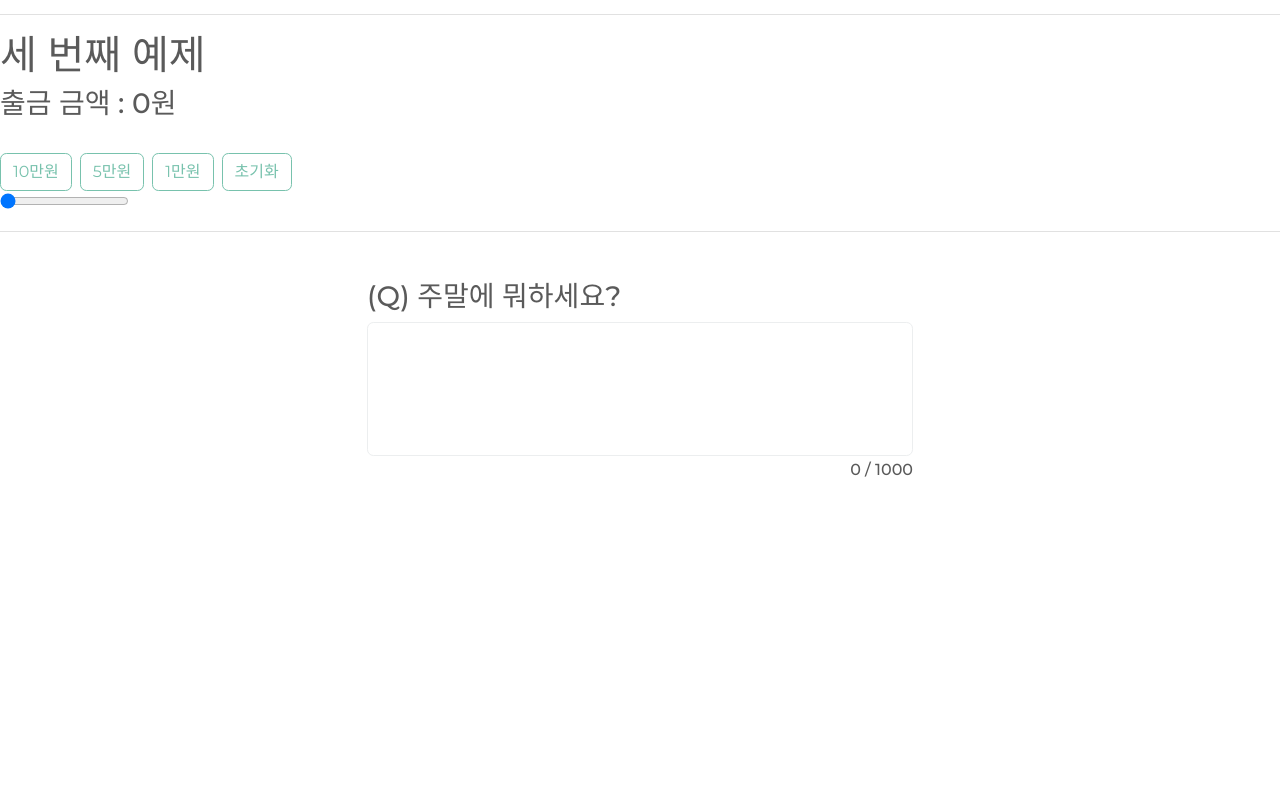
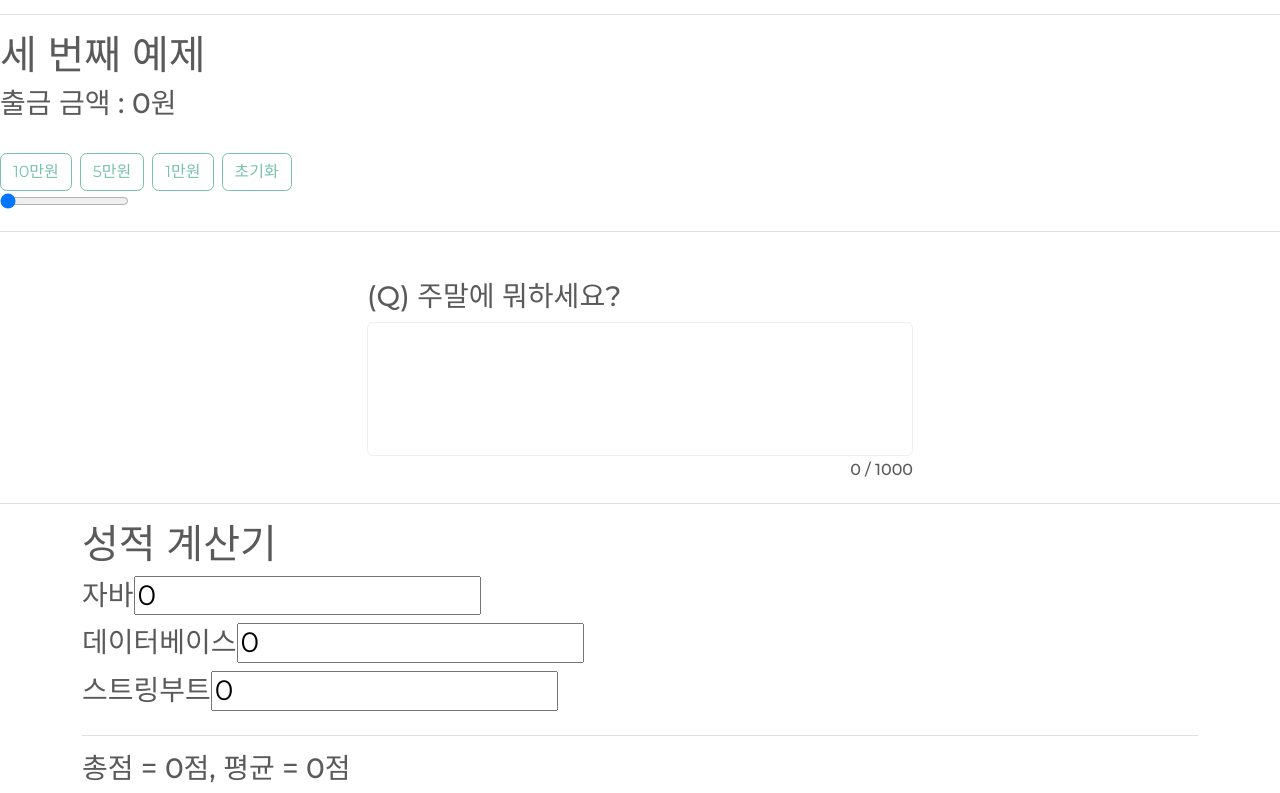
Before and after one commit to smilesyk0323/React, a React (Create React App) app in the folder demo03/: page / in a window 1280 px wide. Shown: the part 550-1343 px from the top of the page. Before the commit the page ends 1037 px from the top, so only its background shows below. Built offline with nearby package versions, Linux system fonts and the light colour scheme.

Commit message:
성적 계산기

```diff
--- a/demo03/src/App.js
+++ b/demo03/src/App.js
@@ -4,6 +4,7 @@ import Exam01 from './components/Exam01';
 import Exam02 from './components/Exam02';
 import Exam03 from './components/Exam03';
 import Exam04 from './components/Exam04';
+import Exam05 from './components/Exam05';
 
 function App() {
   return (
@@ -17,6 +18,8 @@ function App() {
       <Exam03/>
       <hr/>
       <Exam04/>
+      <hr/>
+      <Exam05/>
     </>
   );
 }
--- a/demo03/src/components/Exam04.js
+++ b/demo03/src/components/Exam04.js
@@ -8,7 +8,7 @@ function Exam04(){
     const[length, setLength] = useState(0);
 
     //state끼리 의존성이 생기는 경우가 있다
-    //- content가 변하면 length가 변해야 한다.
+    //- text가 변하면 length가 변해야 한다.
     //- 수동으로 하는 것이 아니라 자동으로 변하도록 설정할 수 있다
     //- useEffect 훅 사용
     //- useEffect (함수, [감지항목]);//컨
--- /dev/null
+++ b/demo03/src/components/Exam05.js
@@ -0,0 +1,49 @@
+import { useEffect, useState } from "react";
+
+const Exam05 = ()=>{
+    //state를 3개로 보면 =(javaPoint,dbPoint,springBootPoint)
+    const [javaPoint, setJavaPoint] = useState(0);
+    const [dbPoint, setDbPoint] = useState(0);
+    const [springBootPoint, setSpringBootPoint] = useState(0);
+    const [total, setTotal] = useState(0);
+    const [avg, setAvg] = useState(0);
+
+    useEffect(() => {
+        const totalPoints = javaPoint + dbPoint + springBootPoint;
+        const average = totalPoints / 3;
+        setTotal(totalPoints);
+        setAvg(Math.floor(average));
+      }, [javaPoint, dbPoint, springBootPoint]);
+
+    return(
+        <>
+            <div className="container">
+                <div className="row">
+                    <div className="col">
+                        <h1>성적 계산기</h1>
+                    </div>
+                </div>
+                <div className="row"><div className="col">
+                    <h3>자바<input type="number"
+                    value={javaPoint}
+                    onChange={(e) => setJavaPoint(Number(e.target.value))}/></h3>
+                </div></div>
+                <div className="row"><div className="col">
+                    <h3>데이터베이스<input type="number"
+                    value={dbPoint}
+                    onChange={(e) => setDbPoint(Number(e.target.value))}/></h3>
+                </div></div>
+                <div className="row"><div className="col">
+                    <h3>스트링부트<input type="number"
+                     value={springBootPoint}
+                     onChange={(e) => setSpringBootPoint(Number(e.target.value))}/></h3>
+                </div></div>
+                <hr/>
+                <h3>총점 = {total}점, 평균 = {avg}점</h3>
+            </div>
+
+        </>
+    );
+};
+
+export default Exam05;
```
